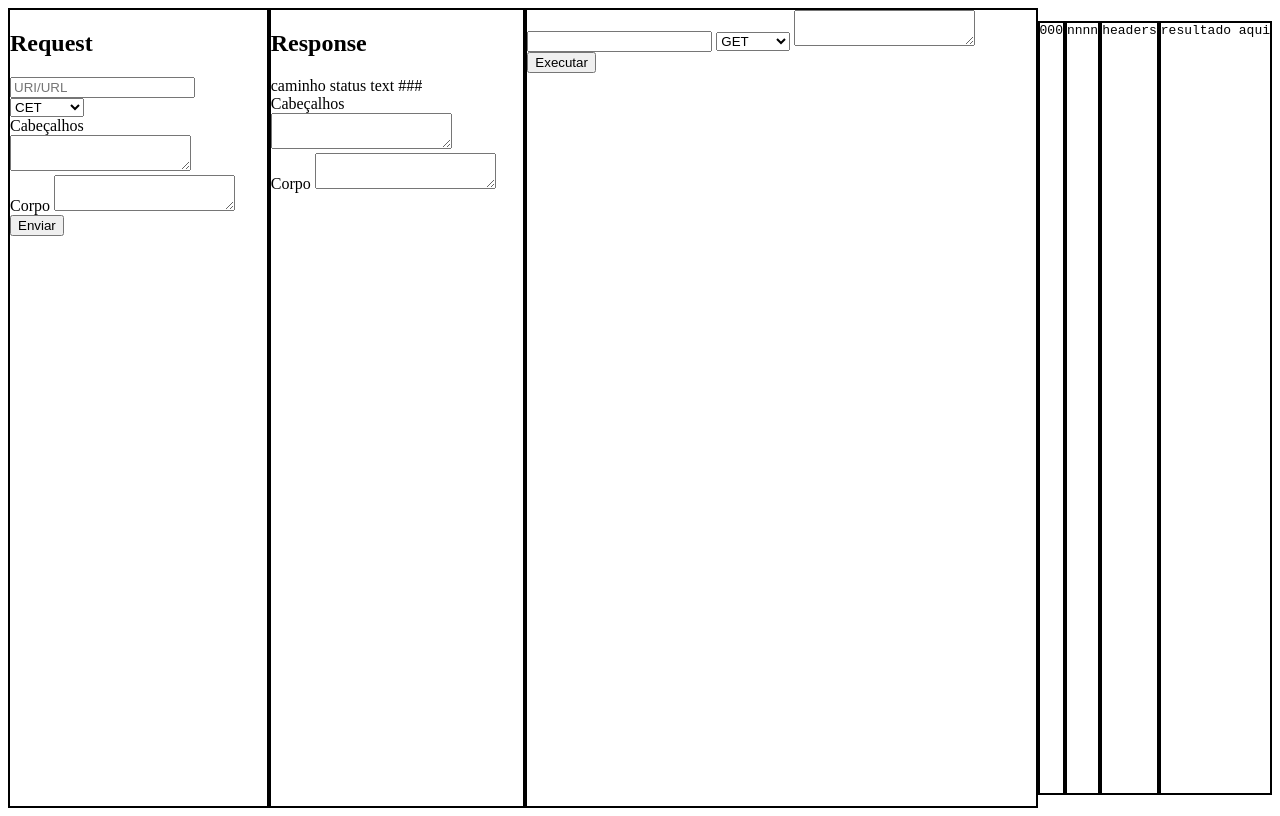
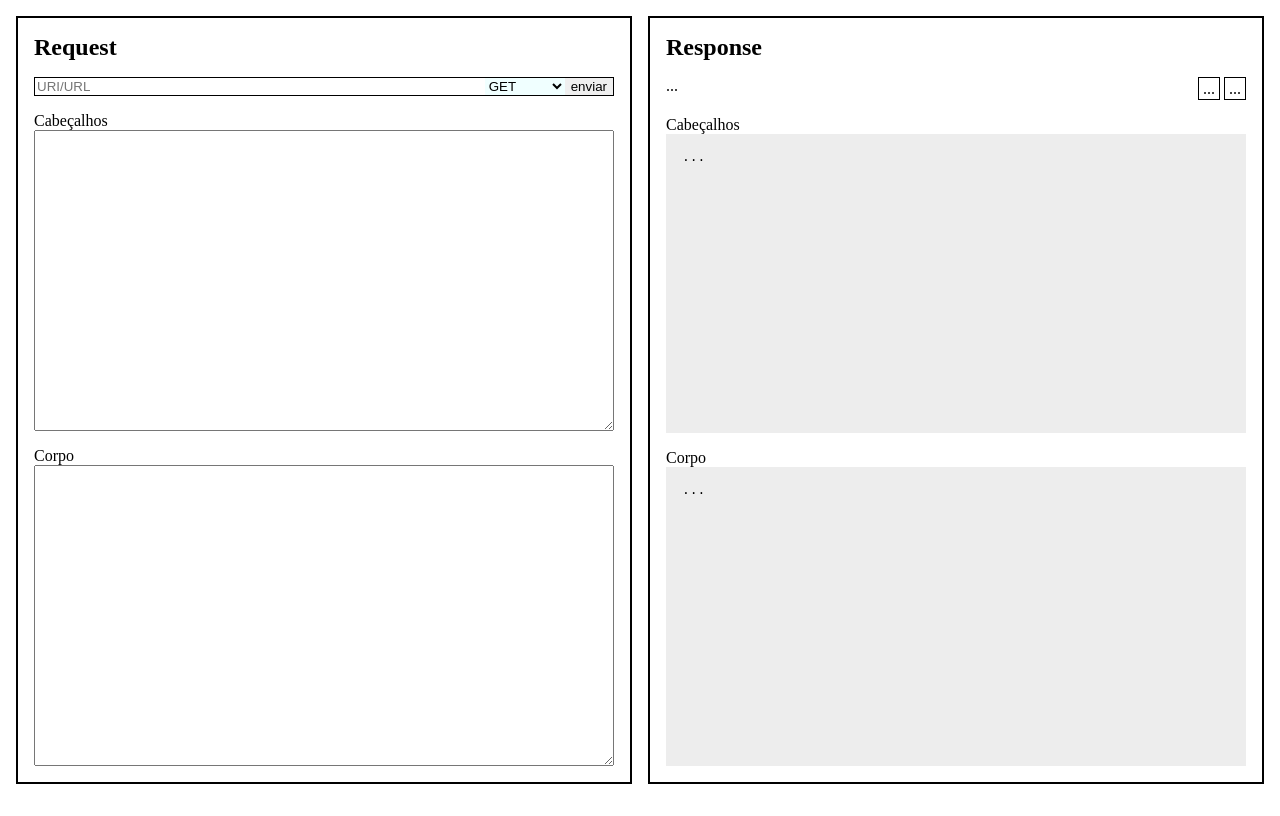
Before and after one commit to A-Karamazov/prog1.tri2.ativ2, a website: page public/api-debugger.html in a window 1280 px wide. Drawn offline with Linux system fonts and the light colour scheme.

Commit message:
Update api-debugger.html

```diff
--- a/public/api-debugger.html
+++ b/public/api-debugger.html
@@ -1,40 +1,128 @@
 <!DOCTYPE html>
-<html lang='en'>
+<html lang="pt-BR">
 
 <head>
-    <meta charset='utf-8'>
-    <meta name='viewport' content='width=device-width, initial-scale=1'>
-    <title>Page Title</title>
-
-    <link rel='stylesheet' href='main.css'>
+  <meta charset="UTF-8">
+  <meta name="viewport" content="width=device-width, initial-scale=1.0">
+  <title>Debugger</title>
   <style>
     * {
       box-sizing: border-box;
     }
 
+    h2 {
+      padding: 0;
+      margin: 0;
+    }
+
     body {
+      display: grid;
+      grid-template-columns: 1fr 1fr;
+      height: 100vh;
+      margin: 0;
+      gap: 1rem;
+      padding: 1rem;
+
+      &>div {
         display: flex;
-    height: 100vh;
-    > * {
+        flex-direction: column;
+        gap: 1rem;
+
         flex-grow: 1;
-        border: 2px solid black
+        border: 2px solid;
+        padding: 1rem;
+
+        &>:has(label) {
+          display: flex;
+          flex-direction: column;
+          height: 100%;
+
+          label {
+            display: block;
+          }
+
         }
       }
 
+      .request {
+        &>:has(#request-url) {
+          display: flex;
+          border: 1px solid;
 
+          * {
+            border: 0 none
+          }
+
+          input {
+            flex-grow: 1;
+          }
+
+          select {
+            background-color: azure;
+          }
+        }
+
+        >:has(label) {
+
+          input,
+          textarea {
+            flex-grow: 1;
+          }
+        }
+
+        >:has(#request-error:empty) {
+          display: none;
+        }
+
+        >:has(#request-error) {
+          background-color: lightblue;
+          padding: .25rem;
+        }
+      }
+
+      .response {
+        &>:has(#response-path) {
+          display: flex;
+          gap: .25rem;
+
+          #response-path {
+            flex-grow: 1;
+          }
+
+          #response-status-code,
+          #response-status-text {
+            border: 1px solid;
+            padding: .1rem .25rem;
+          }
+        }
+
+        &>:has(label) {
+          pre {
+            background-color: #EDEDED;
+            height: 100%;
+            padding: 1rem;
+            margin: 0;
+          }
+        }
+      }
+    }
   </style>
 </head>
+
 <body>
   <div class="request">
     <h2>Request</h2>
     <div>
-            <input type="text" id="request-url" placeholder="URI/URL">
-            <select name="" id="request-method">
-                <option>CET</option>
+      <input id="request-url" placeholder="URI/URL">
+      <select id="request-method">
+        <option>GET</option>
         <option>POST</option>
+        <option>PATCH</option>
         <option>PUT</option>
         <option>DELETE</option>
+        <option>OPTIONS</option>
       </select>
+      <button id="bt-request">enviar</button>
     </div>
     <div>
       <label for="request-header">Cabeçalhos</label>
@@ -45,47 +133,43 @@ body {
       <textarea id="request-body"></textarea>
     </div>
     <div>
-            <button>Enviar</button>
+      <label>Error</label>
+      <pre id="request-error"></pre>
     </div>
   </div>
 
   <div class="response">
     <h2>Response</h2>
     <div>
-            <span id="response-path">caminho</span>
-            <span id="response-status-text">status text</span>
-            <span id="response-status-code">###</span>
+      <span id="response-path">...</span>
+      <span id="response-status-code">...</span>
+      <span id="response-status-text">...</span>
     </div>
     <div>
       <label>Cabeçalhos</label>
-            <textarea id="response-header"></textarea>
+      <pre id="response-header" disabled>...</pre>
     </div>
     <div>
       <label>Corpo</label>
-            <textarea id="response-body"></textarea>
+      <pre id="response-body" disabled>...</pre>
     </div>
   </div>
-    <div>
-        <input name="url">
-        <select name="method">
-            <option>GET</option>
-            <option>POST</option>
-            <option>PUT</option>
-            <option>DELETE</option>
-        </select>
-        <textarea name="body"></textarea>
-        <button id="excecute">Executar</button>
-    </div>
-    <pre id="status-code">000</pre>
-    <pre id="status-text">nnnn</pre>
-    <pre id="response-headers">headers</pre>
-    <pre id="result">resultado aqui</pre>
-    <script>
+
+  <script type="module">
+    import * as monacoEditor from 'https://esm.run/monaco-editor';
+    function applyEditor(el) {
+      return monacoEditor.editor.create(el, {
+        value: '',
+        language: 'json',
+        theme: 'vs-dark' // Pode usar 'vs' (claro) ou 'vs-dark'
+      });
+    }
     // Elementos DOM para Request
     const requestUrl = document.querySelector("#request-url")
     const requestMethod = document.querySelector("#request-method")
     const requestHeader = document.querySelector("#request-header")
-        const requestBody = document.querySelector("#request-body")
+    const requestBody = (document.querySelector("#request-body"))
+    const requestError = document.querySelector("#request-error")
     const btRequest = document.querySelector("#bt-request")
     // Elementos DOM para Response
     const responsePath = document.querySelector("#response-path")
@@ -94,21 +178,43 @@ body {
     const responseHeader = document.querySelector("#response-header")
     const responseBody = document.querySelector("#response-body")
 
+    // Format Response Body
+    function formatResponseBody(contentType, bodyText) {
+      if (contentType.includes('application/json'))
+        return JSON.stringify(JSON.parse(bodyText), null, 2)
+      return bodyText
+    }
+
+    // Envia Requisições
     btRequest.addEventListener('click', async () => {
+      if (requestUrl.value.trim() === '')
+        return
+
+      try {
         const response = await fetch(requestUrl.value, {
           method: requestMethod.value,
-                headers: requestHeader.value.trim() === '' ? undefined : JSON.parse(requestHeader.value),
-                body: requestBody.value.trim() === '' ? undefined : JSON.parse(requestBody.value),
+          headers: requestHeader.value.trim() === ''
+            ? undefined
+            : JSON.parse(requestHeader.value),
+          body: requestBody.value.trim() === ''
+            ? undefined
+            : requestBody.value
         })
-
-            responseStatusText.innerText = response.statusText
-            responseStatusCode.innerText = response.status
-            responseHeader.innerText = ''
-            responseBody.innerText = await response.text()
-
-
+        //
+        responsePath.textContent = response.url
+        responseStatusText.textContent = response.statusText
+        responseStatusCode.textContent = response.status
+        responseHeader.textContent = [...response.headers].map(([key, val]) => `${key}: ${val}`).join('\n')
+        //
+        const contentType = response.headers.get('content-type')
+        const bodyText = await response.text()
+        responseBody.textContent = formatResponseBody(contentType, bodyText)
+      } catch (e) {
+        console.error(e)
+        requestError.textContent = e
+      }
     })
   </script>
+</body>
 
-</body>
 </html>
```
Lines whose indentation alone changed are shown as unchanged.
